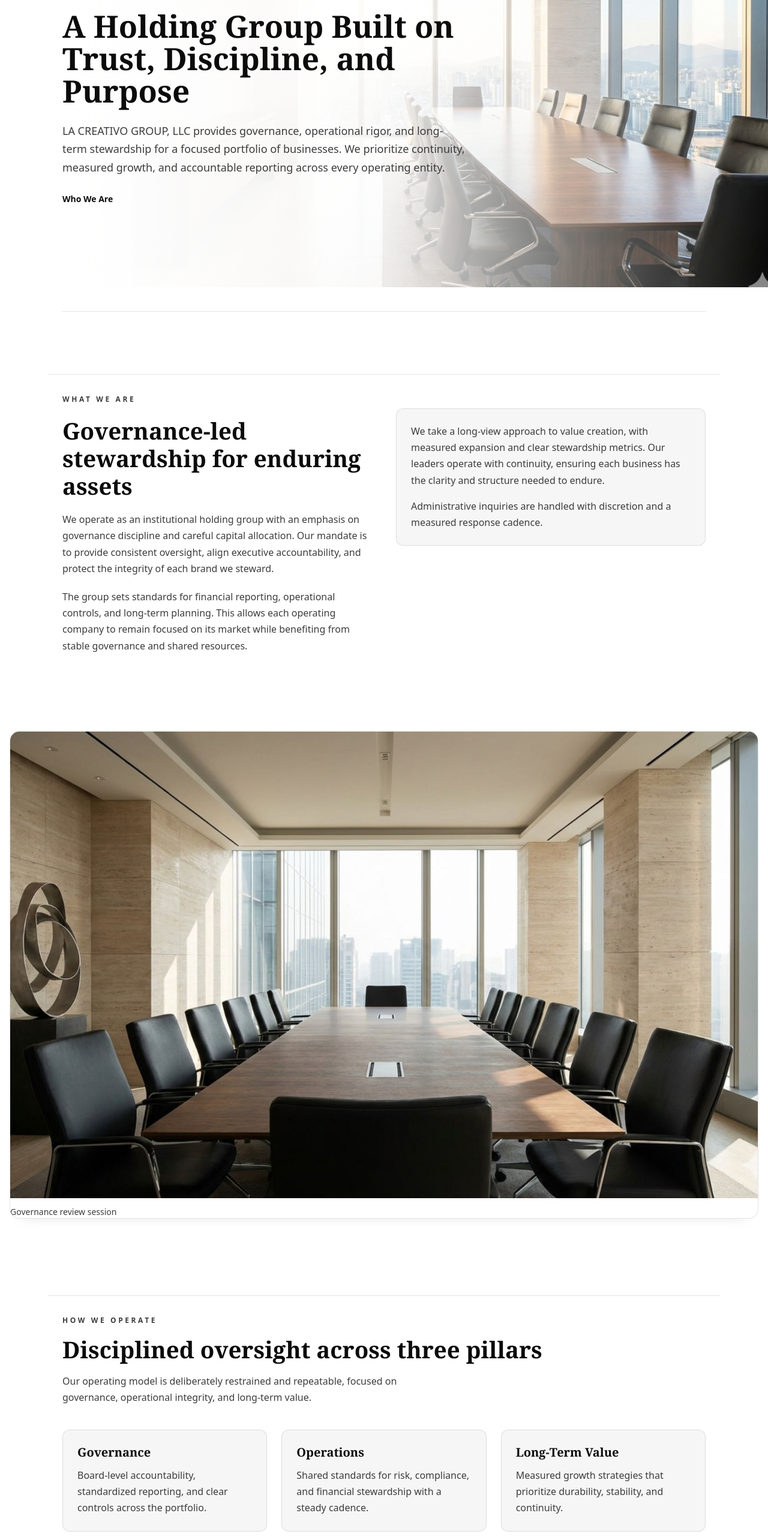
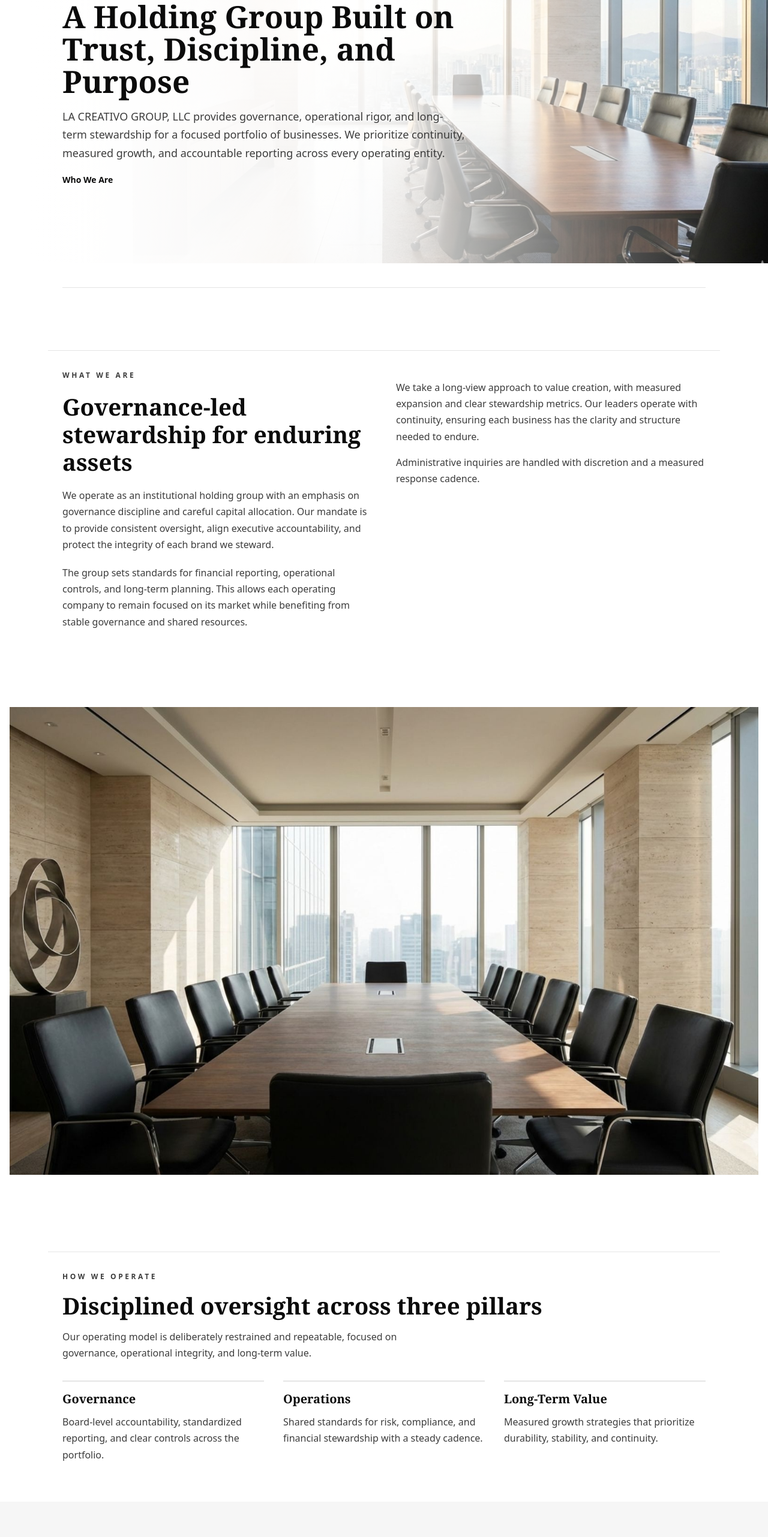
Before and after one commit to lacreativodesign/lacreativo-group-website, a Next.js app: page / in a window 1280 px wide. Shown: the part 234-2797 px from the top of the page at 60% size. Built offline with nearby package versions, Linux system fonts and the light colour scheme.

Commit message:
Refine homepage layout rhythm

```diff
--- a/src/app/page.tsx
+++ b/src/app/page.tsx
@@ -44,13 +44,13 @@ export default function Home() {
         </div>
 
         <div className="container relative">
-          <div className="grid min-h-[560px] items-center py-16 lg:min-h-[640px] lg:py-20">
-            <div className="max-w-2xl space-y-6">
+          <div className="grid min-h-[520px] items-center py-12 lg:min-h-[600px] lg:py-16">
+            <div className="max-w-2xl space-y-4">
               <p className="eyebrow">Holding Company</p>
               <h1 className="h1">
                 A Holding Group Built on Trust, Discipline, and Purpose
               </h1>
-              <p className="lead">
+              <p className="lead max-w-xl">
                 LA CREATIVO GROUP, LLC provides governance, operational rigor, and
                 long-term stewardship for a focused portfolio of businesses. We
                 prioritize continuity, measured growth, and accountable reporting
@@ -72,7 +72,7 @@ export default function Home() {
         <div className="rule" />
       </div>
 
-      <section className="section">
+      <section className="section py-12 lg:py-16">
         <div className="container chapter grid gap-10 lg:grid-cols-12">
           <div className="space-y-5 lg:col-span-6">
             <p className="eyebrow">What We Are</p>
@@ -91,8 +91,7 @@ export default function Home() {
             </p>
           </div>
 
-          <div className="lg:col-span-6">
-            <div className="panel space-y-4 lg:mt-6">
+          <div className="space-y-4 lg:col-span-6 lg:pt-4">
             <p className="prose">
               We take a long-view approach to value creation, with measured
               expansion and clear stewardship metrics. Our leaders operate with
@@ -105,12 +104,11 @@ export default function Home() {
             </p>
           </div>
         </div>
-        </div>
       </section>
 
-      <section className="section">
+      <section className="section py-8 lg:py-10">
         <div className="bleed px-4">
-          <figure className="figure mx-auto max-w-[1280px]">
+          <div className="mx-auto max-w-[1280px]">
             <Image
               src="/images/ai/governance.jpg"
               alt="Governance review"
@@ -118,13 +116,12 @@ export default function Home() {
               height={640}
               className="h-auto w-full object-cover"
             />
-            <figcaption className="caption">Governance review session</figcaption>
-          </figure>
+          </div>
         </div>
       </section>
 
-      <section className="section">
-        <div className="container chapter space-y-10">
+      <section className="section py-12 lg:py-16">
+        <div className="container chapter space-y-8">
           <div className="space-y-4">
             <p className="eyebrow">How We Operate</p>
             <h2 className="h2">Disciplined oversight across three pillars</h2>
@@ -134,7 +131,7 @@ export default function Home() {
             </p>
           </div>
 
-          <div className="grid gap-6 lg:grid-cols-3">
+          <div className="grid gap-8 lg:grid-cols-3">
             {[
               {
                 title: "Governance",
@@ -154,7 +151,7 @@ export default function Home() {
             ].map((pillar) => (
               <div
                 key={pillar.title}
-                className="panel space-y-3 border-t-2 border-[color:var(--border)]"
+                className="space-y-3 border-t-2 border-[color:var(--border)] pt-4"
               >
                 <h3 className="h3">{pillar.title}</h3>
                 <p className="prose">{pillar.copy}</p>
@@ -164,7 +161,7 @@ export default function Home() {
         </div>
       </section>
 
-      <section className="section bg-[color:var(--surface)]">
+      <section className="section bg-[color:var(--surface)] py-12 lg:py-16">
         <div className="container chapter space-y-8">
           <div className="space-y-4">
             <p className="eyebrow">Portfolio at a Glance</p>
@@ -175,12 +172,11 @@ export default function Home() {
             </p>
           </div>
 
-          <div className="panel">
-            <div className="grid grid-cols-2 gap-4 lg:grid-cols-5">
+          <div className="grid grid-cols-2 gap-x-8 gap-y-6 border-y border-[color:var(--border)] py-6 lg:grid-cols-5 lg:py-8">
             {brands.map((brand) => (
               <div
                 key={brand.name}
-                  className="flex h-20 items-center justify-center rounded-lg border border-[color:var(--border)] bg-white px-4"
+                className="flex min-h-[72px] items-center justify-center px-4"
               >
                 <Image
                   src={brand.logoPath}
@@ -193,12 +189,11 @@ export default function Home() {
             ))}
           </div>
         </div>
-        </div>
       </section>
 
-      <section className="section">
+      <section className="section py-12 lg:py-16">
         <div className="container chapter">
-          <div className="panel space-y-4">
+          <div className="space-y-4 border-t border-[color:var(--border)] pt-6">
             <p className="eyebrow">Administrative Notice</p>
             <h2 className="h2">Administrative inquiries only</h2>
             <p className="prose">
```
Lines whose indentation alone changed are shown as unchanged.
